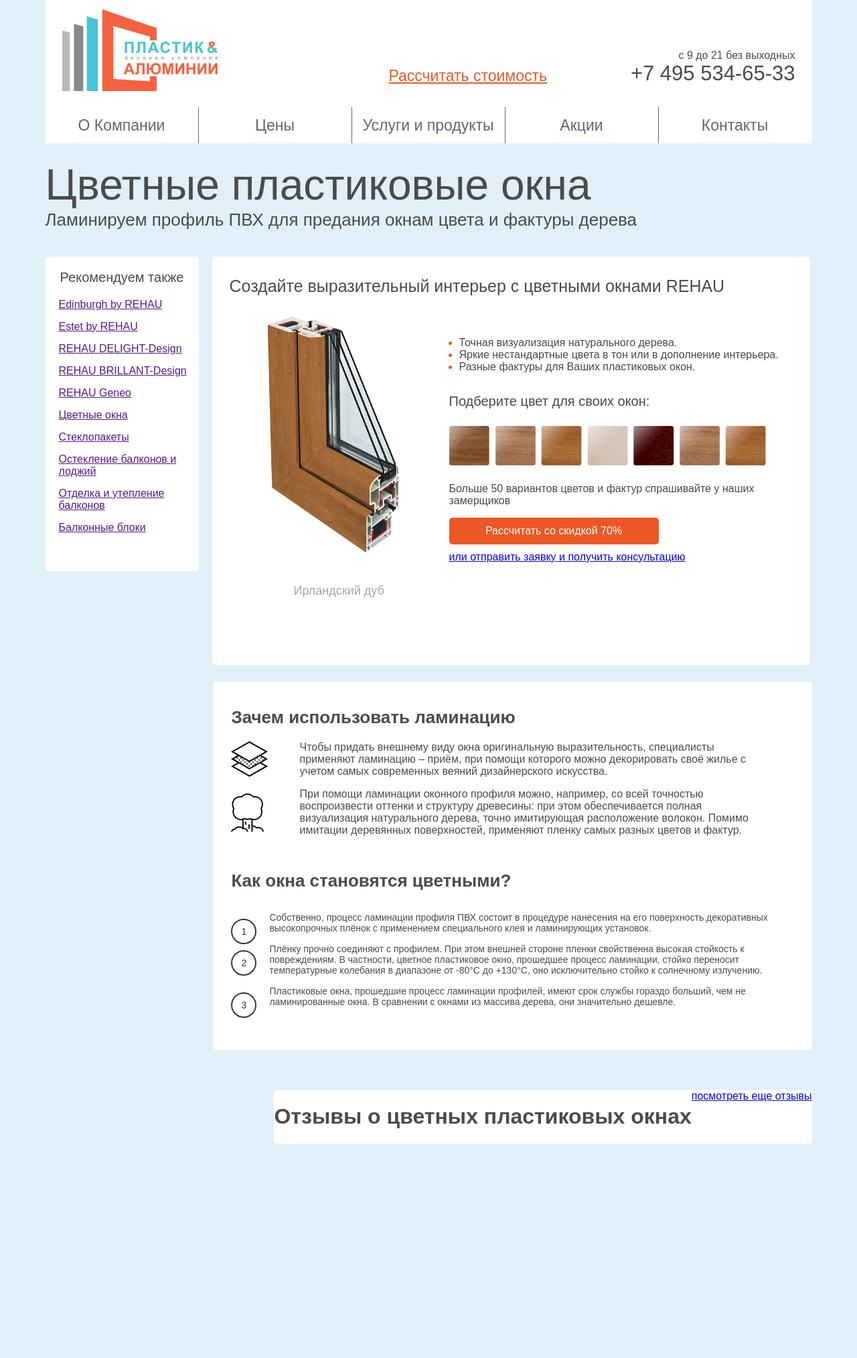
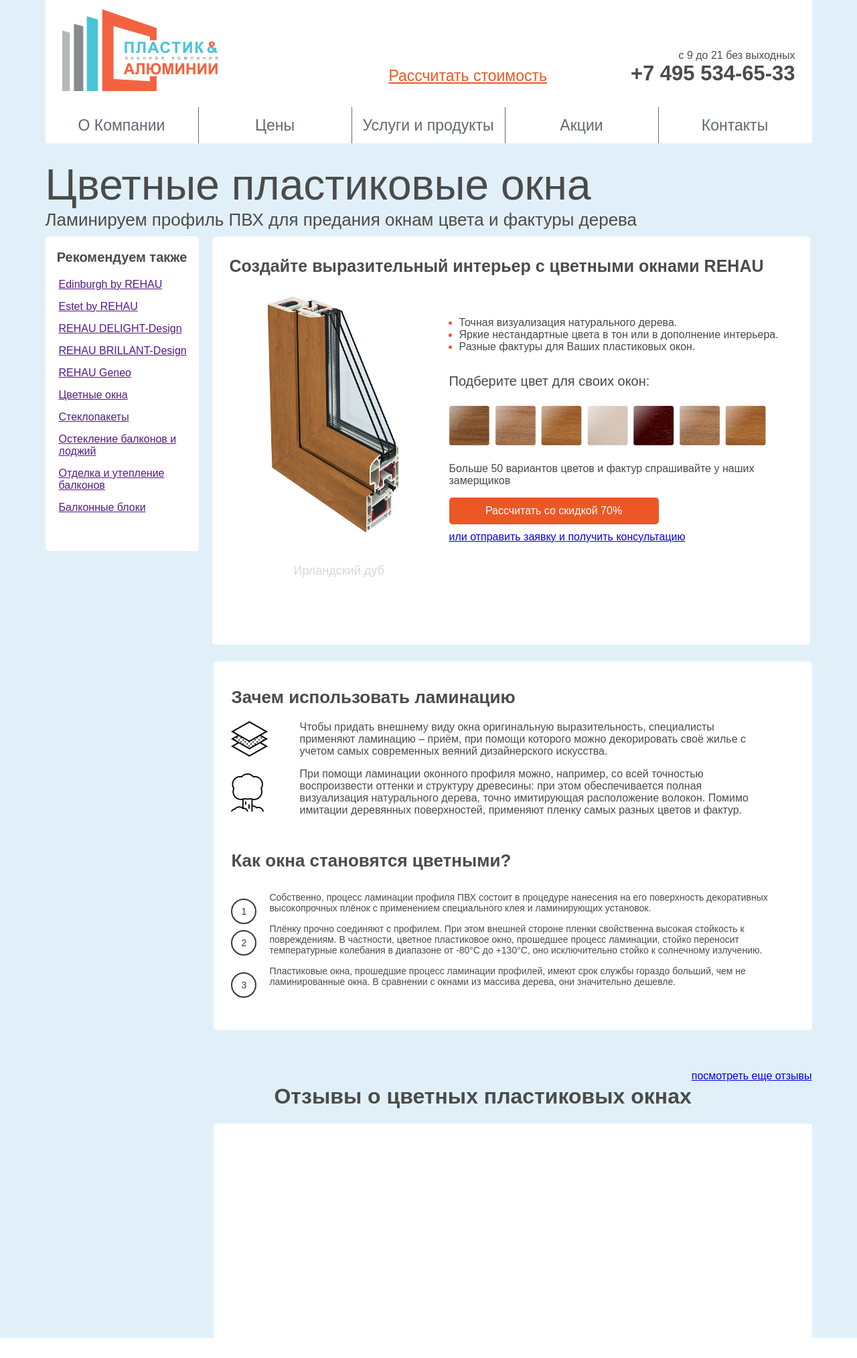
Before and after one commit to olgalioness/olgalioness.github.io, a PHP site: page / in a window 1280 px wide. Shown: the whole page at 67% size. After the commit the page ends 1998 px from the top, so only its background shows below. Run offline with PHP 8.4, Linux system fonts and the light colour scheme.

Commit message:
Update style.css

```diff
--- a/style.css
+++ b/style.css
@@ -8,16 +8,16 @@
 ul {
  list-style: none;
  }
-.main	{
+.main {
 margin: auto;
 height: auto;
 width: 1145px;
 }
-.header	{
+.header {
 background-color: #fff;
 height: 214px;
 }
-.logo	{
+.logo {
  width: 244px;
  height:124px;
  margin-left: 25px;
@@ -26,11 +26,12 @@
  background: url('img/logo.png') no-repeat;
  float: left;
 }
-.cal	{
+.cal {
  position: absolute;
 margin-top: 100px;
 margin-left: 513px
 }
+
 .cal a:link {
  color: #eb5825;
  font-size: 23px;
@@ -42,14 +43,13 @@
 .tel h1 {
  margin: 0px;
  font-size: 31px;
-	font-weight: lighter ;
 }
 .tel p {
 text-align: right;
 margin: 0px;
 }
 /* nav*/
-.nav	{
+.nav {
  position: absolute;
  margin-top: 160px;
  width: 1145px;
@@ -57,6 +57,7 @@
 .nav ul {
  margin: auto;
  padding: 0px;
+
 }
 .nav li {
  border-right: 1px solid #5f6973;
@@ -70,6 +71,7 @@
 .nav li:last-child {
 border: hidden;
 }
+
 .nav li a {
  text-decoration: none;
  color:#5f6973;
@@ -81,9 +83,11 @@
 .nav ul li:active {
  background: #7bc3d5;
 }
+
 /* nav end */
 /* content */
-.sidebar,.info, .info_warp, .comment {
+
+.sidebar,.info, .info_warp, .comment_warp {
  border-radius: 5px;
  background-color: #fff;
 }
@@ -97,18 +101,18 @@
  float: left;
  font-size: 26px;
 }
+
 .sidebar {
  height: 470px;
  width: 20%;
  padding: 0px;
  margin-right: 20px;
-	margin-top: 30px;
  float: left;
 }
 .sidebar p {
  font-size: 20px;
  text-align: center;
-	font-weight: 500 ;
+ font-weight: bolder;
 }
 .sidebar ul {
  margin-left: 20px;
@@ -117,24 +121,26 @@
 .sidebar li {
  margin: 15px 0px;
 }
+
 .sidebar a:link {
  color: #9d9d9d;
+
 }
 .sidebar a:hover {
  color: #eb5825;
 }
-.info	{
+
+.info {
  height: 610px;
  width: 78%;
  float: left;
  margin-bottom: 25px;
-	margin-top: 30px;
 }
 .info h1 {
  font-size: 25px;
-	margin: 30px 26px;
-	font-weight: 500;
+ margin: 30px 26px; ;
 }
+
 .info_img {
  background: url('img/img-okno.png') no-repeat;
  width:  272px;
@@ -145,7 +151,7 @@
 .info_img p {
  margin-top: 400px;
  margin-left: 40px;
-	color: #a6a6a6;
+ color: #d8d8d8;
  font-size: 18px;
 }
 .info_container {
@@ -174,6 +180,9 @@
  height: 60px;
  width: 474px;
  margin: 25px 0px ;
+}
+.color_img:hover {
+
 }
 .info_calc {
  height: 40px;
```
Lines whose indentation alone changed are shown as unchanged.
